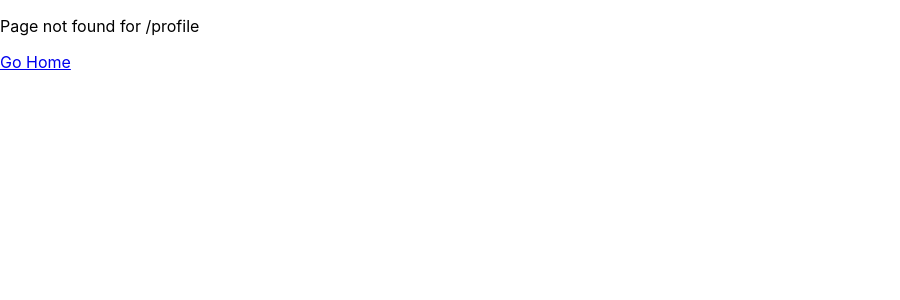
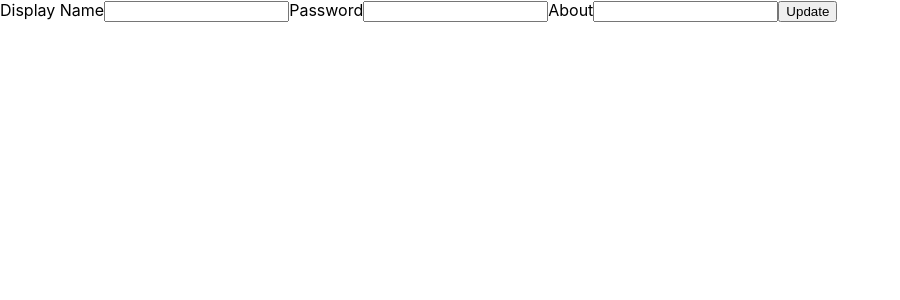
Before and after one commit to vitollom/Kwitter, a React (Create React App) app: page /profile in a window 1280 px wide. Before the commit this address had no page. Shown: the top 300 px of the page, without its empty margins (0-900 px from the left). Built offline with nearby package versions, Linux system fonts and the light colour scheme.

Commit message:
More progress on UpdateUser

```diff
--- a/src/App.js
+++ b/src/App.js
@@ -1,6 +1,8 @@
 import { Switch, Route } from "react-router-dom";
 
 import Home from "./views/Home";
+import Profile from "./views/Profile"
+import MessageList from "./views/MessageList"
 import NotFound from "./views/NotFound";
 
 function App() {
@@ -8,6 +10,7 @@ function App() {
     <div className="App">
       <Switch>
         <Route exact path="/" component={Home} />
+        <Route path='/profile' component={Profile} />
         <Route component={NotFound} />
       </Switch>
     </div>
--- a/src/components/Login.js
+++ b/src/components/Login.js
@@ -5,8 +5,8 @@ import { LOGIN, useStore } from "../store/store";
 
 function Login(props){
   const dispatch = useStore((state) => state.dispatch);
-  const user = useStore((state) => state.user)
-  console.log(user)
+  // const user = useStore((state) => state.user)
+  // console.log(user)
 
   const [formData, setFormData] = useState({
     username: "",
--- a/src/components/Menu.js
+++ b/src/components/Menu.js
@@ -17,7 +17,10 @@ function Menu(props) {
       <h1>Kwitter</h1>
       <div id="menu-links">
         <Link to="/messages">Messages</Link>
-        {user.token && <button onClick={logout}>Logout</button>}
+        &nbsp;
+        { user.token && <Link to='/profile'>Profile</Link> }
+        &nbsp;
+        { user.token && <button onClick={logout}>Logout</button> }
       </div>
     </div>
   );
--- /dev/null
+++ b/src/components/UpdateUser.js
@@ -0,0 +1,73 @@
+import React, { useState } from 'react'
+import { useStore } from '../store/store.js'
+
+function UpdateUser() {
+  const baseURL = 'https://socialapp-api.herokuapp.com/users/'
+  let username = useStore((state) => state.user.username)
+  let token = useStore((state) => state.user.token)
+  console.log(token)
+  const [formData, setFormData] = useState({
+    password: "",
+    about: "",
+    displayName: ""
+  });
+
+  const updateRequest = () => {
+    return fetch(baseURL + username, {
+      method: "PATCH",
+      headers: { Accept: "application/json",
+                Authorization: `Bearer ${token}`,
+                "Content-Type": "application/json" },
+      body: JSON.stringify(
+        formData
+      ),
+    })
+      .then((res) => res.json())
+  }
+
+  const handleUpdate = (e) => {
+    e.preventDefault();
+    updateRequest()
+
+    // loginRequest(formData.username, formData.password).then((userData) =>
+    //   dispatch({ type: LOGIN, payload: userData })
+    // );
+  };
+
+  const handleChange = (e) => {
+    const inputName = e.target.name;
+    const inputValue = e.target.value;
+    setFormData((state) => ({ ...state, [inputName]: inputValue }));
+  };
+
+  return (
+    <>
+      <form id="update-user-form" onSubmit={handleUpdate}>
+        <label htmlFor="displayName">Display Name</label>
+        <input
+          type="text"
+          name="displayName"
+          value={formData.displayName}
+          onChange={handleChange}
+        />
+        <label htmlFor="password">Password</label>
+        <input
+          type="password"
+          name="password"
+          value={formData.password}
+          onChange={handleChange}
+        />
+        <label htmlFor="about">About</label>
+        <input
+          type="text"
+          name="about"
+          value={formData.about}
+          onChange={handleChange}
+        />
+        <button type="submit">Update</button>
+      </form>
+    </>
+  )
+}
+
+export default UpdateUser
--- a/src/fetchRequests.js
+++ b/src/fetchRequests.js
@@ -1,4 +1,3 @@
-import { useStore } from './store/store.js'
 const baseURL = "https://socialapp-api.herokuapp.com/";
 
 export const loginRequest = (username, password) => {
@@ -18,16 +17,3 @@ export const logoutRequest = (token) => {
     headers: { Authorization: "Bearer " + token },
   }).then((res) => res.json());
 };
-
-export const updateUser = (currName, newName, displayName, password) => {
-  return fetch(baseURL + currName, {
-    method: "PATCH",
-    headers: { "Content-Type": "application/json" },
-    body: JSON.stringify({
-      newName,
-      displayName,
-      password,
-    }),
-  })
-    .then((res) => res.json())
-}
--- a/src/store/store.js
+++ b/src/store/store.js
@@ -2,7 +2,7 @@ import create from "zustand";
 import { devtools, redux } from "zustand/middleware";
 
 // define the store's initial state
-const initialState = { user: {token: ""}, messages: [] };
+const initialState = { user: { token: "" }, messages: [] };
 
 // set action types
 export const LOGIN = "LOGIN";
--- a/src/views/Home.js
+++ b/src/views/Home.js
@@ -1,6 +1,7 @@
 import React from "react";
 import Login from "../components/Login";
 import Menu from "../components/Menu";
+import Profile from "./Profile.js"
 import { useStore } from "../store/store";
 
 function Home(props) {
@@ -10,6 +11,7 @@ function Home(props) {
       <Menu />
       <h2>Your favorite microblogging platform</h2>
       {!user.token && <Login />}
+      {user.token && <Profile />}
     </>
   );
 }
--- a/src/views/MessageList.js
+++ /dev/null
@@ -1 +0,0 @@
-// TODO: Create a MessageList to display messages
--- a/src/views/Profile.js
+++ b/src/views/Profile.js
@@ -1 +1,12 @@
-// TODO: Create a Profile to display the current users information
+import React from 'react'
+import UpdateUser from '../components/UpdateUser.js'
+
+function Profile() {
+  return (
+    <div>
+      <UpdateUser/>
+    </div>
+  )
+}
+
+export default Profile
```
Also changed, not shown: src/components/MessageItem.js (line endings or trailing spaces).
